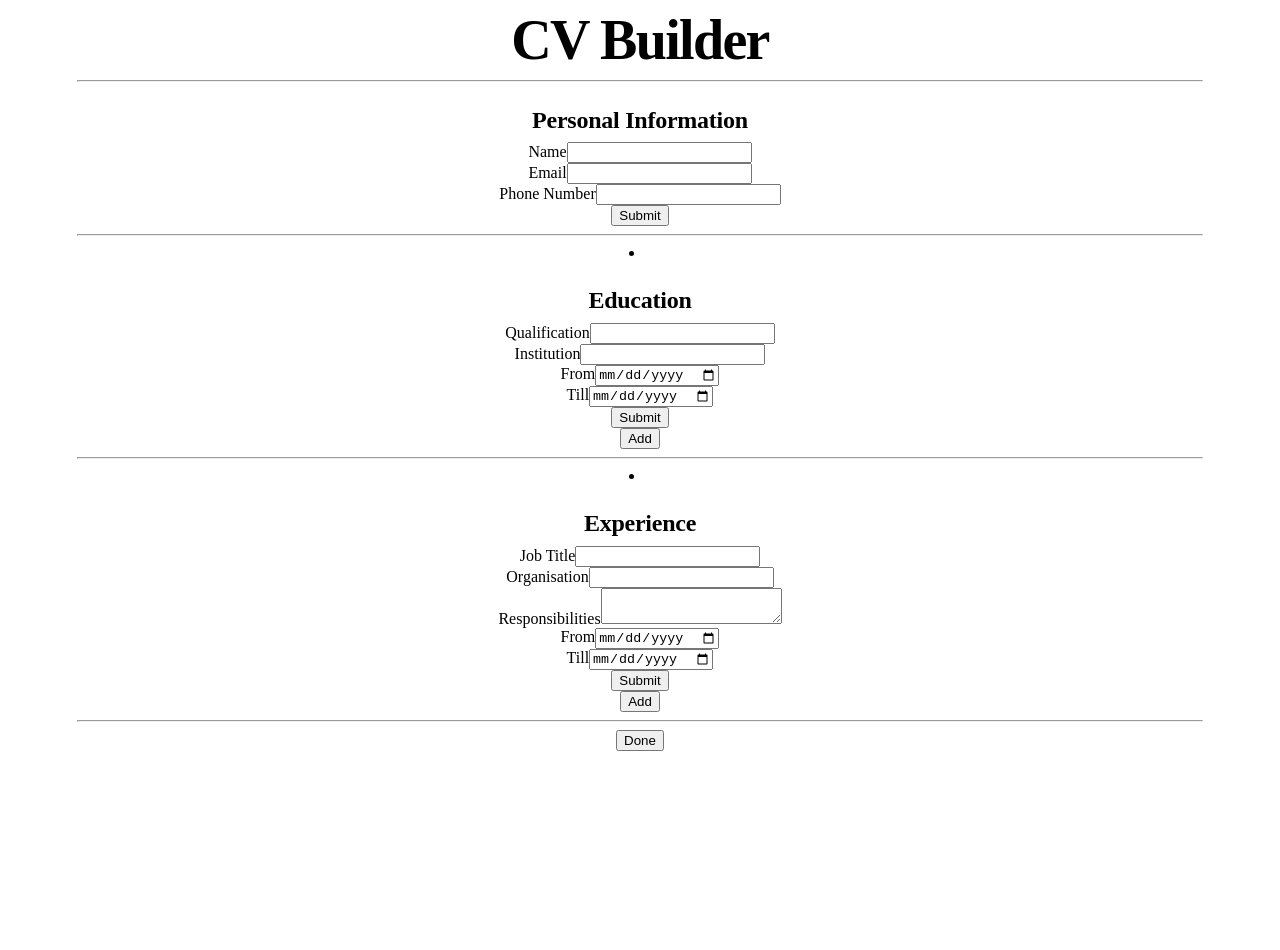
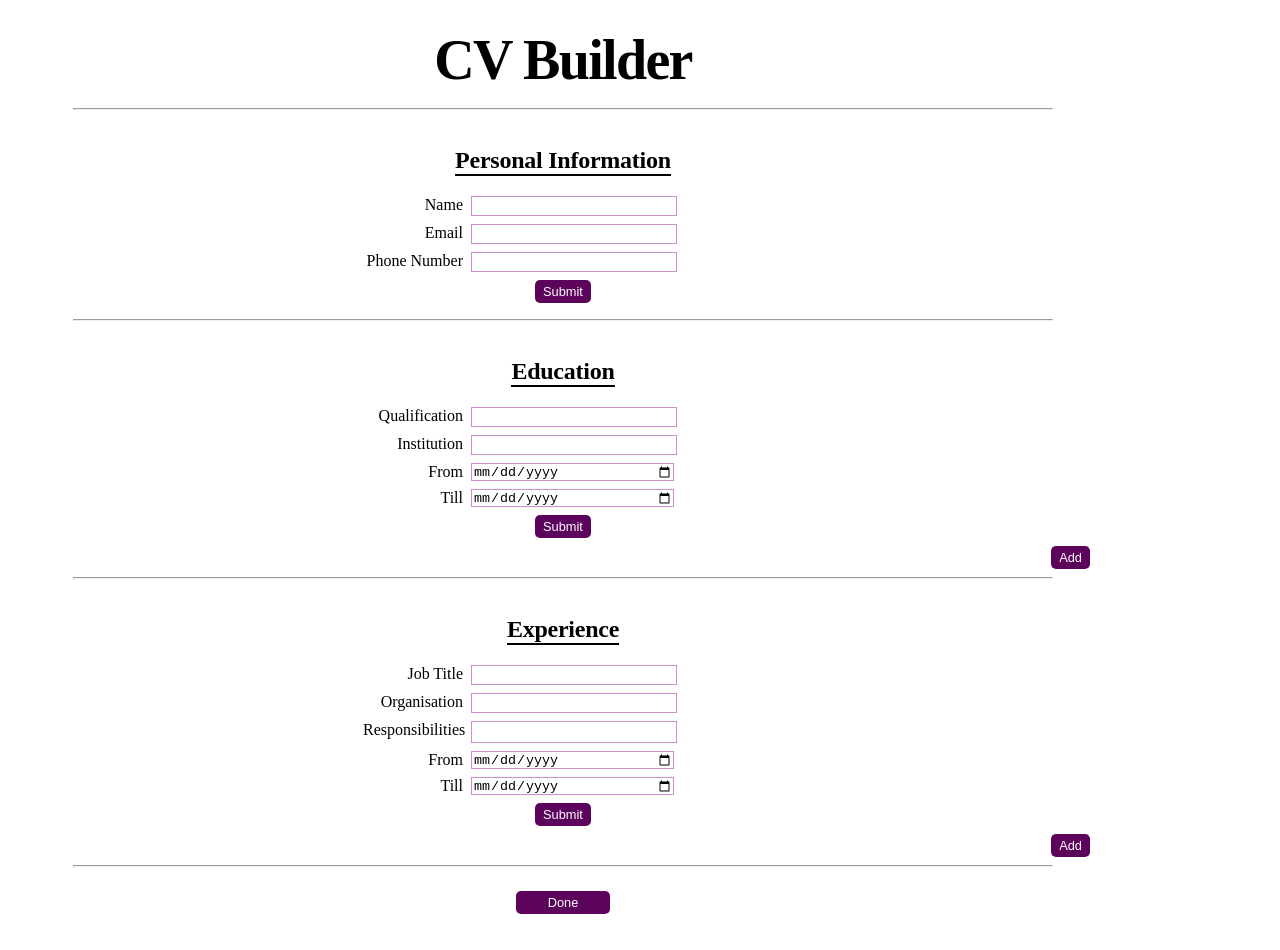
Before and after one commit to himanshi223/cv-application, a React (Vite) app: page / in a window 1280 px wide. Before the commit the page ends 808 px from the top, so only its background shows below. Built offline with nearby package versions, Linux system fonts and the light colour scheme.

Commit message:
Add basic styling and add details in readme.md

```diff
--- a/src/App.jsx
+++ b/src/App.jsx
@@ -4,11 +4,11 @@ import Final from "./FinalCV";
 
 function App(){
     const [educationSections, setEducationSections] = useState([{title:"Education",key:crypto.randomUUID()}]);
-    const [finalDetails, setFinalDetails] = useState({});
+    const [finalDetails, setFinalDetails] = useState({personalInfo:[],education:[],experience:[]});
     const [displayFinal, setDisplayFinal] = useState(false);
 
     const addDataToFinal = (section,details)=>{
-        setFinalDetails({...finalDetails, [section]:details});
+        setFinalDetails({...finalDetails, [section]:[...finalDetails[section], details]});
     }
 
     const addEducationSection = ()=>{
@@ -26,6 +26,7 @@ function App(){
     const educationSectionList = educationSections.map(section=>
         <li key={section.key}>
             <Section
+            section = "education"
             title={section.title}
             attributes={[
                 {name:"Qualification",type:"text"},
@@ -57,6 +58,7 @@ function App(){
     const experienceSectionList = experienceSections.map(section=>
         <li key={section.key}>
             <Section
+            section = "experience"
             title={section.title}
             attributes={[
                 {name:"Job Title",type:"text"},
@@ -75,22 +77,23 @@ function App(){
             <>
                 <h1>CV Builder</h1>
                 <hr/>
-                <Section title="Personal Information"
+                <Section section="personalInfo" title="Personal Information"
                         attributes={[{name:"Name",type:"text"},{name:"Email", type:"email"},{name:"Phone Number", type:"tel"}]}
                         addDataToFinal = {addDataToFinal}/>
                 <hr/>
                 {educationSectionList}
-                <button onClick={addEducationSection}>Add</button>
+                <button onClick={addEducationSection} className={"add"}>Add</button>
                 <hr/>
                 {experienceSectionList}
-                <button onClick={addExperienceSection}>Add</button>
+                <button onClick={addExperienceSection} className={"add"}>Add</button>
                 <hr/>
-                <button onClick={()=>setDisplayFinal(true)}>Done</button>
+                <button onClick={()=>setDisplayFinal(true)} className="done">Done</button>
             </>
         )
     }
     return (
-        <Final details={finalDetails}/>
+        <Final details={finalDetails}
+        displayData = {()=>setDisplayFinal(false)}/>
     )
 }
 
--- a/src/FinalCV.jsx
+++ b/src/FinalCV.jsx
@@ -1,4 +1,4 @@
-function Final({details}){
+function Final({details,displayData}){
     const {personalInfo, education, experience}  = details;
     const educationList = education.map((qualification,index)=>{
         return(
@@ -31,17 +31,15 @@ function Final({details}){
             <p>{personalInfo[0].Email}</p>
             <p>{personalInfo[0]["Phone Number"]}</p>
         </div>
-        <hr/>
         <div className="education section">
             <h2>Educational Qualifications</h2>
             {educationList}
         </div>
-        <hr/>
         <div className="experience section">
-            <h2>Experience Qualifications</h2>
+            <h2>Experience</h2>
             {experienceList}
-        <hr/>
         </div>
+        <button onClick={displayData}>Go Back</button>
         {console.log(details)}
         </>
     )
--- a/src/Section.jsx
+++ b/src/Section.jsx
@@ -2,7 +2,7 @@ import { useState } from "react";
 import Form from "./Form";
 import Data from "./Data";
 
-function Section({title,attributes,addDataToFinal}){
+function Section({section, title,attributes,addDataToFinal}){
     const initial = {};
     attributes.forEach(attribute=> {initial[attribute.name] = ""})
 
@@ -35,7 +35,7 @@ function Section({title,attributes,addDataToFinal}){
         e.preventDefault();
         if(e.target.parentNode.checkValidity()){
             setSubmitted(true);
-            addDataToFinal(title,details);
+            addDataToFinal(section,details);
         }
         else
             e.target.parentNode.reportValidity();
--- a/src/index.css
+++ b/src/index.css
@@ -3,16 +3,20 @@ body {
 }
 
 #root {
+  --main-color: rgb(92, 3, 92);
+  --accent-color: rgb(205, 142, 205);
+
   width: 1126px;
   max-width: 100%;
-  margin: 0 auto;
-  text-align: center;
   min-height: 100svh;
   box-sizing: border-box;
+  display: flex;
+  flex-direction: column;
+  padding: 20px;
 }
 
-
 h1 {
+  text-align:center;
   font-size: 56px;
   letter-spacing: -1.68px;
   @media (max-width: 1024px) {
@@ -20,38 +24,115 @@ h1 {
   }
   margin: 8px 0;
 }
+
 h2 {
+  margin: 0 8;
+  border-bottom: 2px solid black;
   font-size: 24px;
   line-height: 118%;
   letter-spacing: -0.24px;
-  margin: 0 0 8px;
   @media (max-width: 1024px) {
     font-size: 20px;
   }
 }
+h3{
+  margin:0;
+}
+
 p {
   margin: 0;
+}
+
+form{
+  display: flex;
+  flex-direction: column;
+  gap: 8px;
+  align-items: center;
+}
+
+form>div {
+  display: flex;
+  width: 400px;
+  gap: 8px;
+}
+
+label {
+  width: 100px;
+  text-align: right;
+}
+
+input, textarea {
+  width: 200px;
+  height: 1rem;
+  border: 1px solid var(--accent-color);
+}
+
+input:focus, textarea:focus {
+  outline: 2px solid var(--accent-color);
+}
+
+textarea{
+  resize: none;
+  scroll-behavior: auto;
+}
+
+button {
+  padding: 4px 8px;
+  font-size: 0.8rem;
+  background-color: var(--main-color);
+  color: white;
+  border: none;
+  border-radius: 5px;
+  align-self: center;
+}
+
+.add{
+  align-self: flex-end;
+  margin-right: 16px;
+}
+
+hr{
+  width: 90%;
+}
+
+.done{
+  margin: 16px;
+  align-self: center;
+  padding: 4px 32px;
+}
+
+.contact{
+  padding: 0 16px;
 }
 
 .section {
   display: flex;
   flex-direction: column;
+  padding: 8px;
   align-items: center;
-  margin-top: 24px;
 }
 
-.edit {
-  align-self: flex-end;
-  padding: 2px;
-  font-size: 0.8rem;
-  background-color: rgb(247, 224, 224);
-  border: none;
+.edit{
+  align-self: flex-end
 }
 
-.edit:hover {
-  transform: scale(1.1);
+button:hover {
+  transform: scale(1.01);
 }
 
 .contact>*{
   font-size: 0.8rem;
+  text-align: center;
 }
+
+li{
+  list-style: none;
+  text-align:left;
+  width: 100%;
+}
+
+.about{
+  display: flex;
+  justify-content: space-between;
+  font-size: 0.8rem;
+}
```
Also changed, not shown: 1 other file (tests, documents, lock files or other folders).
